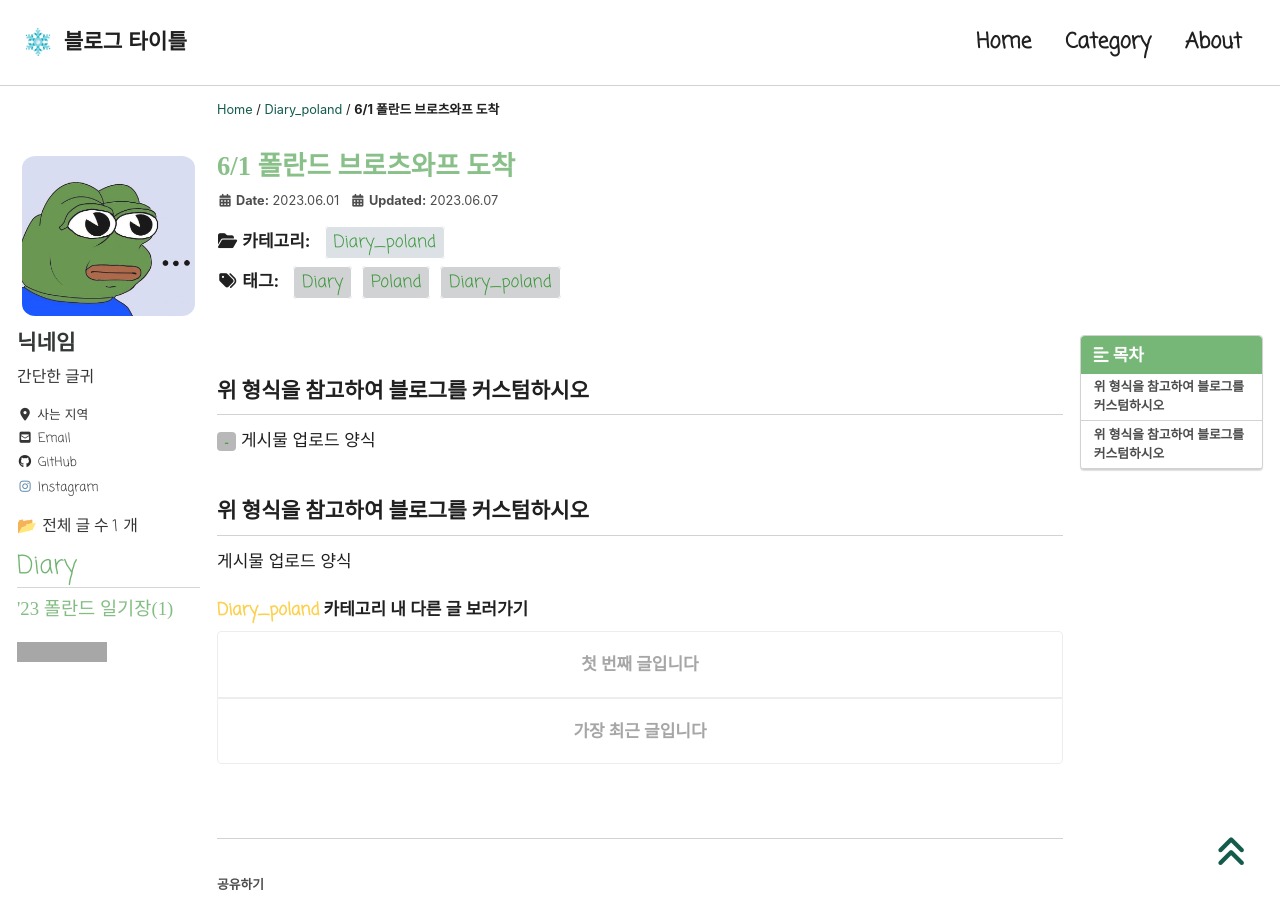
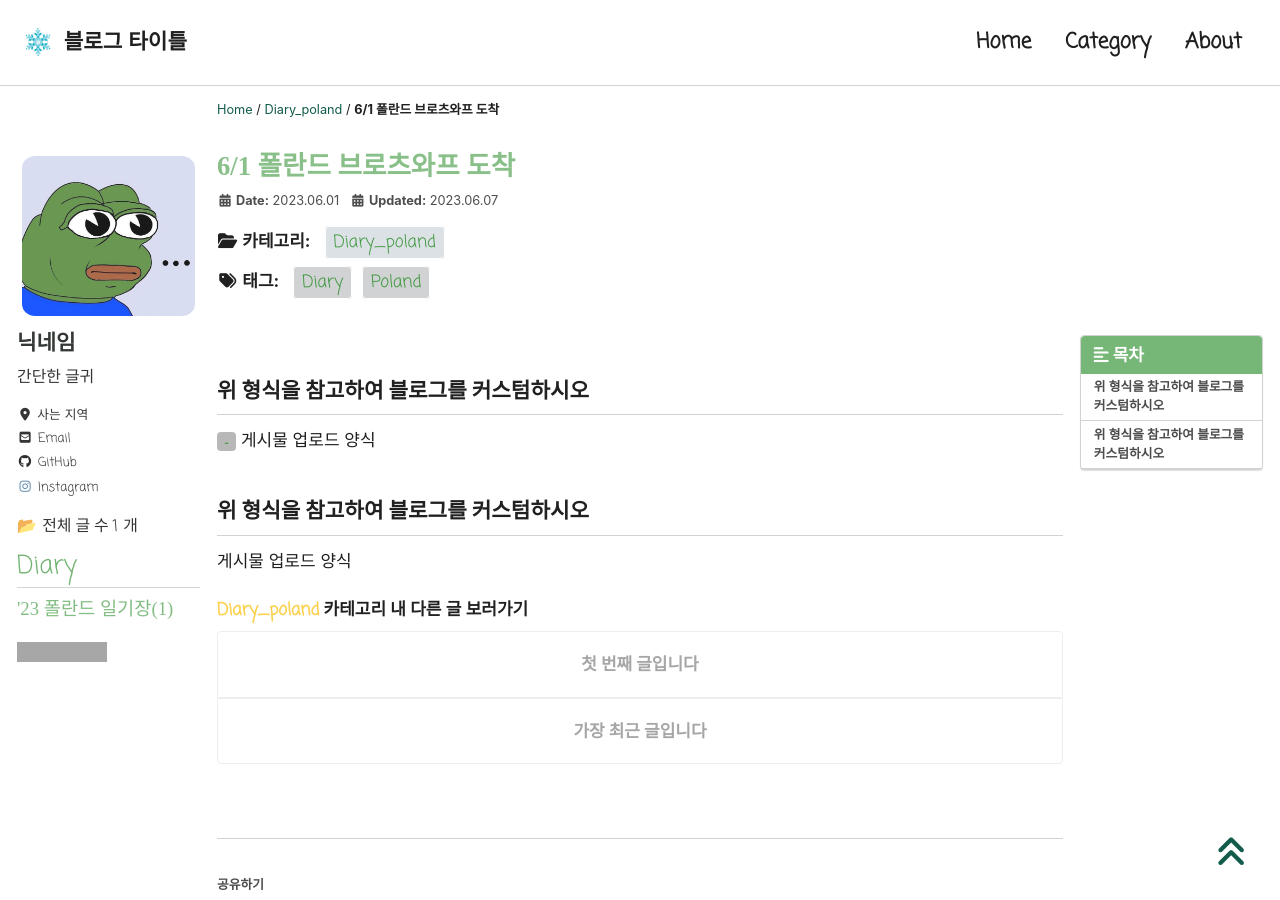
Before and after one commit to Seori15/Seori15.github.io, a Jekyll site: the page built from _posts/Diary/Poland/2023-06-01-1일차.md, in a window 1280 px wide and 900 px high. Built offline with Jekyll 4.4.1, drawn with Linux system fonts in a browser that asks for light colours; cached includes are drawn as plain includes; nearby versions of some CDN libraries; some web fonts are replaced; comment, search, counter and statistics services are not loaded; grey boxes are pictures that could not be loaded.

```diff
--- a/_posts/Diary/Poland/2023-06-01-1일차.md
+++ b/_posts/Diary/Poland/2023-06-01-1일차.md
@@ -5,7 +5,7 @@ excerpt: "폴란드 1일차"
 categories:
   - Diary_poland
 tags:
-  - [Diary_poland, Poland, Diary,]
+  - [Poland, Diary,]
 
 toc: true
 toc_sticky: true
```
